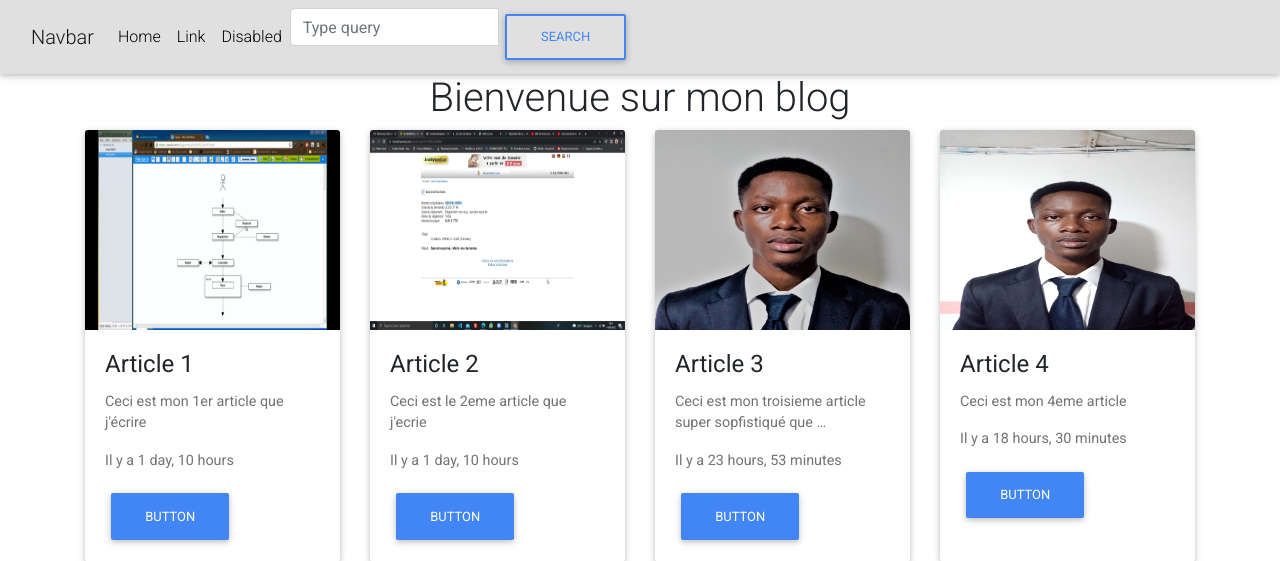
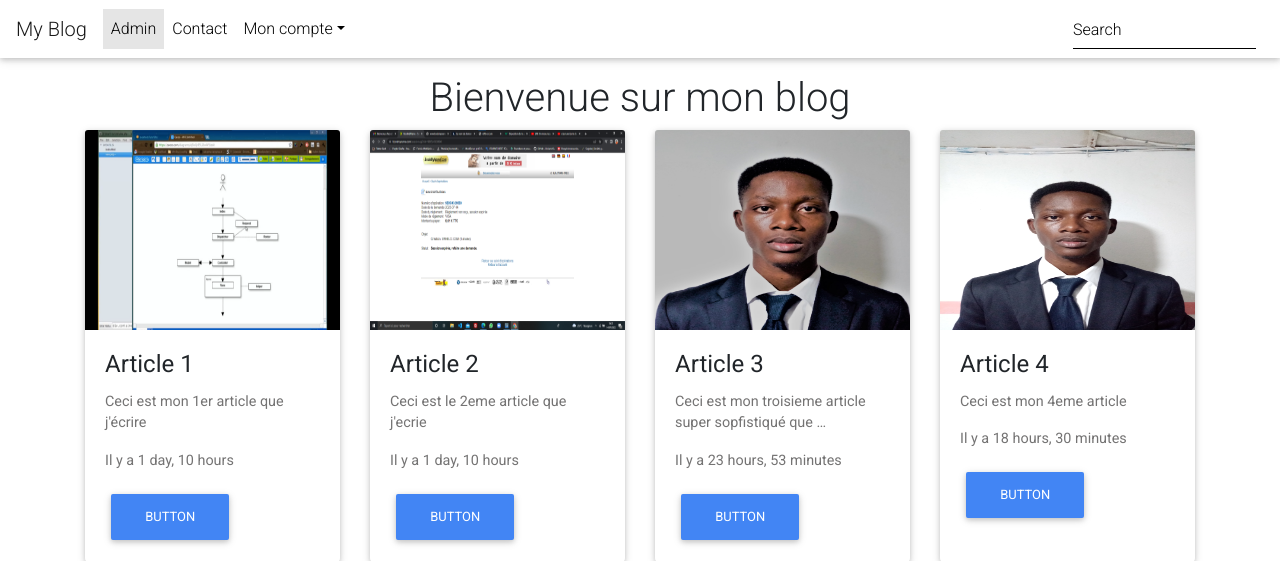
Before and after one commit to Univers10/first_django_project, a Django app: page / in a window 1280 px wide. Shown: the top 561 px of the page. Run offline with Django 4.2, Linux system fonts and the light colour scheme; data comes from the database, SQL or seed files in the repository; some libraries are stand-ins or nearby versions.

Commit message:
Changement et personnalisation de la navbar

```diff
--- a/blog/templates/_nav.html
+++ b/blog/templates/_nav.html
@@ -1,46 +1,50 @@
-<nav class="navbar navbar-expand-lg navbar-light bg-light">
-    <div class="container-fluid">
-      <a class="navbar-brand" href="#">Navbar</a>
-      <button
-        class="navbar-toggler"
-        type="button"
-        data-mdb-toggle="collapse"
-        data-mdb-target="#navbarTogglerDemo02"
-        aria-controls="navbarTogglerDemo02"
-        aria-expanded="false"
-        aria-label="Toggle navigation"
-      >
-        <i class="fas fa-bars"></i>
+<!--Navbar-->
+<nav class="navbar navbar-expand-lg navbar-light">
+
+    <!-- Navbar brand -->
+    <a class="navbar-brand" href="#">My Blog</a>
+
+    <!-- Collapse button -->
+    <button class="navbar-toggler" type="button" data-toggle="collapse" data-target="#basicExampleNav"
+      aria-controls="basicExampleNav" aria-expanded="false" aria-label="Toggle navigation">
+      <span class="navbar-toggler-icon"></span>
     </button>
-      <div class="collapse navbar-collapse" id="navbarTogglerDemo02">
-        <ul class="navbar-nav me-auto mb-2 mb-lg-0">
-          <li class="nav-item">
-            <a class="nav-link active" aria-current="page" href="#">Home</a>
+
+    <!-- Collapsible content -->
+    <div class="collapse navbar-collapse" id="basicExampleNav">
+
+      <!-- Links -->
+      <ul class="navbar-nav mr-auto">
+        <li class="nav-item active">
+          <a class="nav-link" href="#">Admin
+            <span class="sr-only">(current)</span>
+          </a>
         </li>
         <li class="nav-item">
-            <a class="nav-link" href="#">Link</a>
+          <a class="nav-link" href="#">Contact</a>
         </li>
-          <li class="nav-item">
-            <a class="nav-link disabled"
-              >Disabled</a
-            >
+
+        <!-- Dropdown -->
+        <li class="nav-item dropdown">
+          <a class="nav-link dropdown-toggle" id="navbarDropdownMenuLink" data-toggle="dropdown"
+            aria-haspopup="true" aria-expanded="false">Mon compte</a>
+          <div class="dropdown-menu dropdown-primary" aria-labelledby="navbarDropdownMenuLink">
+            <a class="dropdown-item" href="#">Action</a>
+            <a class="dropdown-item" href="#">Another action</a>
+            <a class="dropdown-item" href="#">Something else here</a>
+          </div>
         </li>
+
       </ul>
-        <form class="d-flex input-group w-auto">
-          <input
-            type="search"
-            class="form-control"
-            placeholder="Type query"
-            aria-label="Search"
-          />
-          <button
-            class="btn btn-outline-primary"
-            type="button"
-            data-mdb-ripple-color="dark"
-          >
-            Search
-          </button>
+      <!-- Links -->
+
+      <form class="form-inline">
+        <div class="md-form my-0">
+          <input class="form-control mr-sm-2" type="text" placeholder="Search" aria-label="Search">
+        </div>
       </form>
     </div>
-    </div>
+    <!-- Collapsible content -->
+
   </nav>
+  <!--/.Navbar-->
--- a/blog/templates/index.html
+++ b/blog/templates/index.html
@@ -18,8 +18,9 @@
   <link rel="stylesheet" href="{% static 'css/style.css' %}">
 </head>
 <body>
+  <!-- Permet d'inclure du code exterieur. C'est l'equivalent de import -->
     {% include '_nav.html' %}
-    <h1 class="text-center">Bienvenue sur mon blog</h1>
+    <h1 class="text-center mt-3">Bienvenue sur mon blog</h1>
     <div class="container">
       <div class="row">
         <!-- Card -->
```
Lines whose indentation alone changed are shown as unchanged.
